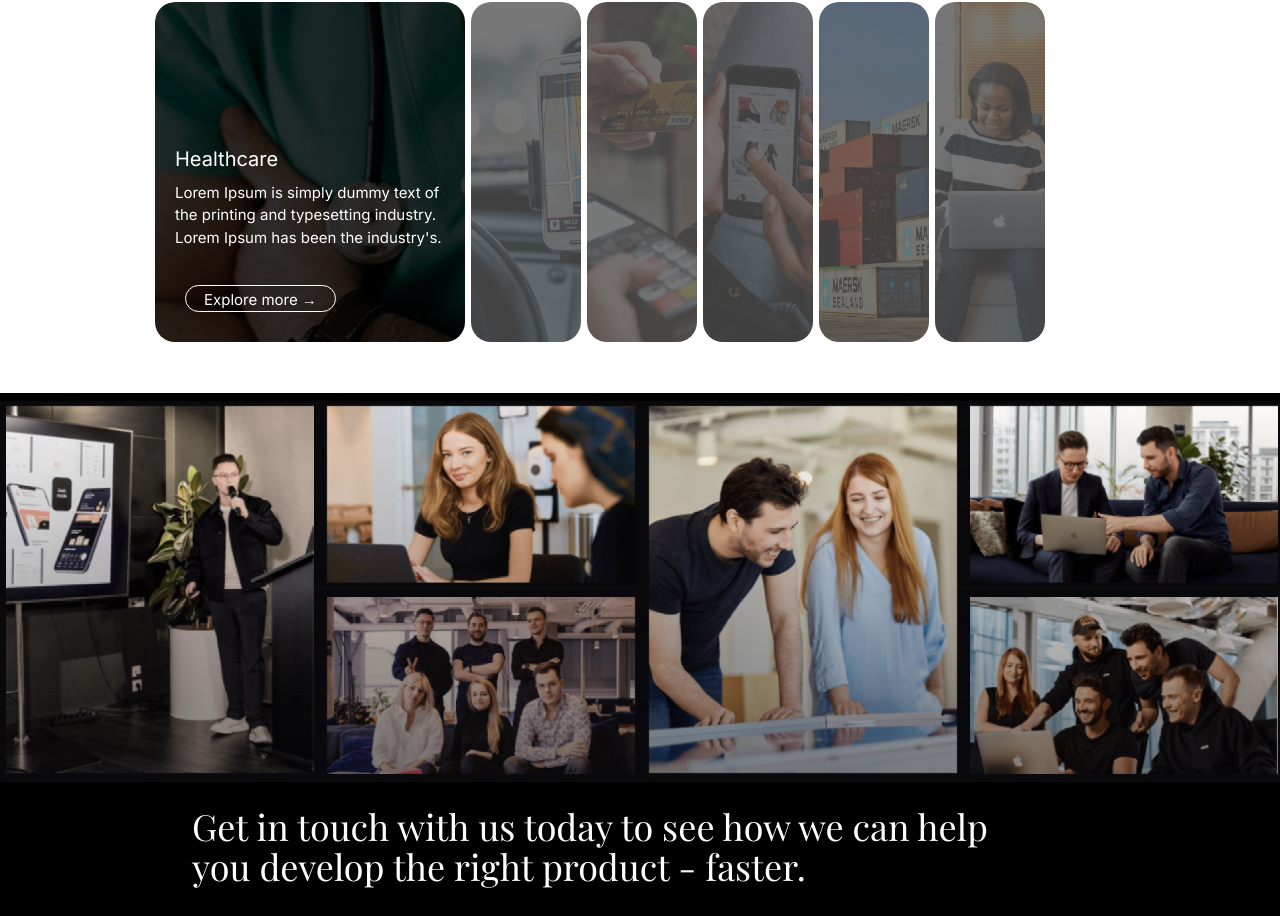
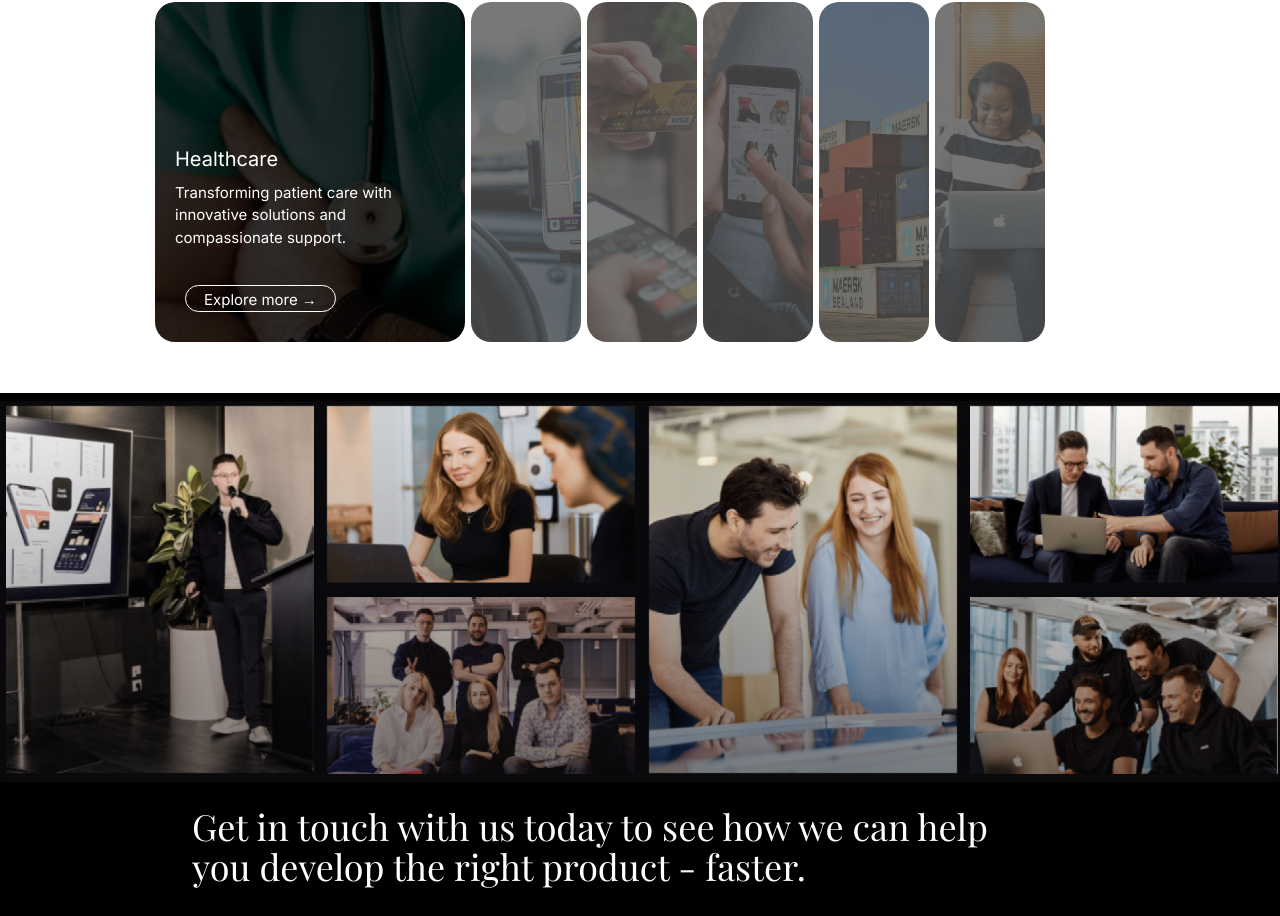
Before and after one commit to SahilSinha22/spacex, a Next.js app: page /Technology/reactnative in a window 1280 px wide. Shown: the part 6112-7028 px from the top of the page. Built offline with nearby package versions, Linux system fonts and the light colour scheme.

Commit message:
changes of content 9

```diff
--- a/components/Indus.js
+++ b/components/Indus.js
@@ -50,8 +50,7 @@ const Indus = () => {
                 <h3 className="head">Healthcare</h3>
                 <div className="mt-1 md:mt-2">
                   <p className="">
-                    Lorem Ipsum is simply dummy text of the printing and
-                    typesetting industry. Lorem Ipsum has been the industry's.
+                  Transforming patient care with innovative solutions and compassionate support.
                   </p>
                 </div>
                 <div className=" mt-5  lg:mt-5 xl:mt-10">
@@ -63,11 +62,10 @@ const Indus = () => {
             </div>
             <div className="panel Indus1">
               <div className="img-boxs ">
-                <h3 className="head ">Healthcare</h3>
+                <h3 className="head ">Manufacturing</h3>
                 <div className="mt-1 md:mt-2">
                   <p className="">
-                    Lorem Ipsum is simply dummy text of the printing and
-                    typesetting industry. Lorem Ipsum has been the industry's.
+                  Streamlining production with cutting-edge technology and precision expertise.
                   </p>
                 </div>
                 <div className="mt-5 lg:mt-5 xl:mt-10">
@@ -79,11 +77,10 @@ const Indus = () => {
             </div>
             <div className="panel Indus2">
             <div className="img-boxs ">
-                <h3 className="head ">Healthcare</h3>
+                <h3 className="head ">Health Sector</h3>
                 <div className="mt-1 md:mt-2">
                   <p className="">
-                    Lorem Ipsum is simply dummy text of the printing and
-                    typesetting industry. Lorem Ipsum has been the industry's.
+                  Improving lives through collaborative research and exceptional care.
                   </p>
                 </div>
                 <div className="mt-5 lg:mt-5 xl:mt-10">
@@ -95,11 +92,10 @@ const Indus = () => {
             </div>
             <div className="panel Indus3">
             <div className="img-boxs ">
-                <h3 className="head ">Healthcare</h3>
+                <h3 className="head ">Water Purification</h3>
                 <div className="mt-1 md:mt-2">
                   <p className="">
-                    Lorem Ipsum is simply dummy text of the printing and
-                    typesetting industry. Lorem Ipsum has been the industry's.
+                  Ensuring access to clean water for a healthier tomorrow.
                   </p>
                 </div>
                 <div className="mt-5 lg:mt-5 xl:mt-10">
@@ -111,11 +107,10 @@ const Indus = () => {
             </div>
             <div className="panel Indus4">
             <div className="img-boxs ">
-                <h3 className="head ">Healthcare</h3>
+                <h3 className="head ">Food and Hospitality</h3>
                 <div className="mt-1 md:mt-2">
                   <p className="">
-                    Lorem Ipsum is simply dummy text of the printing and
-                    typesetting industry. Lorem Ipsum has been the industry's.
+                  Delivering memorable experiences and savory delights with passion
                   </p>
                 </div>
                 <div className="mt-5 lg:mt-5 xl:mt-10">
@@ -127,11 +122,10 @@ const Indus = () => {
             </div>
             <div className="panel Indus5">
             <div className="img-boxs ">
-                <h3 className="head ">Healthcare</h3>
+                <h3 className="head ">Social Media</h3>
                 <div className="mt-1 md:mt-2">
                   <p className="">
-                    Lorem Ipsum is simply dummy text of the printing and
-                    typesetting industry. Lorem Ipsum has been the industry's.
+                  Connecting communities and empowering voices through digital innovation.
                   </p>
                 </div>
                 <div className="mt-5 lg:mt-5 xl:mt-10">
```
